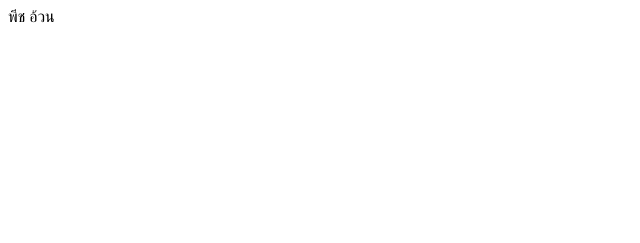
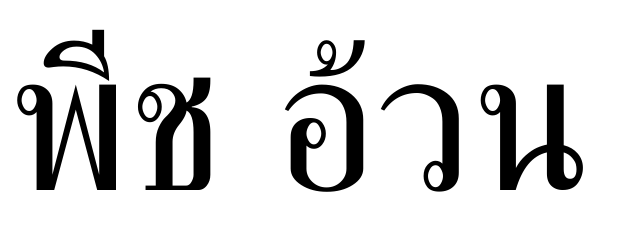
Before and after one commit to pitchakornsat1788-bit/Student-assignment-grading-app, a plain HTML site: page index.html in a window 1280 px wide. Shown: the whole page, without its empty margins (0-640 px from the left). Drawn offline with Linux system fonts and the light colour scheme.

Commit message:
Update index.html

```diff
--- a/index.html
+++ b/index.html
@@ -5,7 +5,7 @@
  </title>
 <style>
 .bigfont{
- font-siez : 200px;
+ font-size : 200px;
 }
 </style>
 </head>
```
